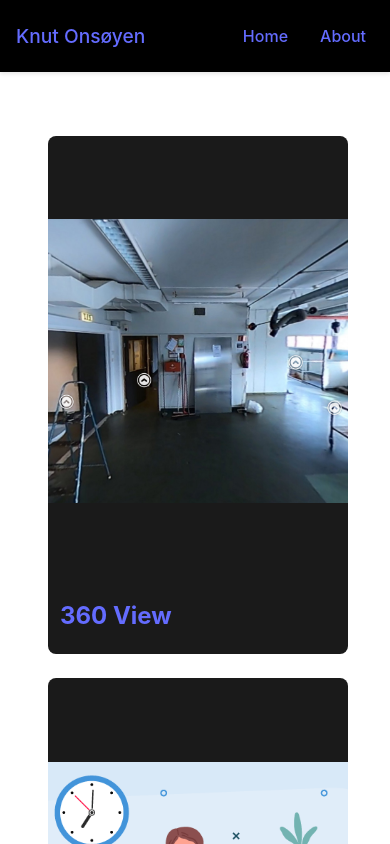
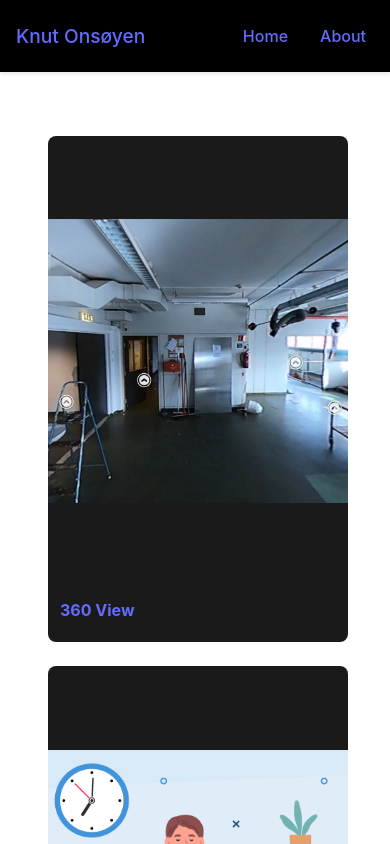
Before and after one commit to Knut1999/React1, a React (Vite) app: page / in a window 390 px wide. Shown: the top 844 px of the page. Built offline with nearby package versions, Linux system fonts and the light colour scheme.

Commit message:
new game

```diff
--- a/src/css/Home.css
+++ b/src/css/Home.css
@@ -51,6 +51,7 @@
   .search-form {
     margin-bottom: 1rem;
   }
+
 }
 
 .prosjekter-grid {
--- a/src/css/ProjectCard.css
+++ b/src/css/ProjectCard.css
@@ -121,4 +121,8 @@
     height: 32px;
     font-size: 1.2rem;
   }
+  .project-info h3 {
+    font-size: 1rem;
+    margin: 0;
+  }
 }
```
